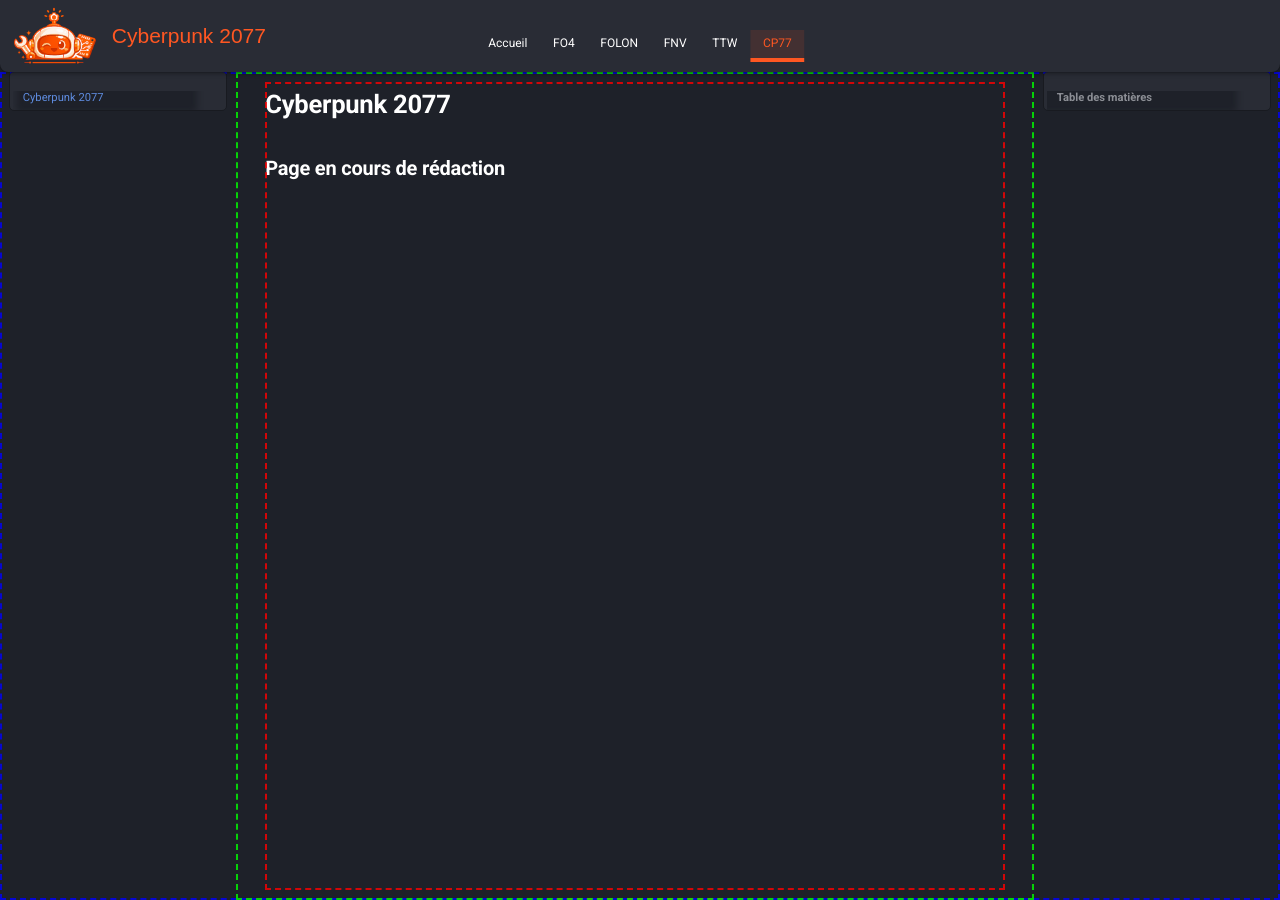
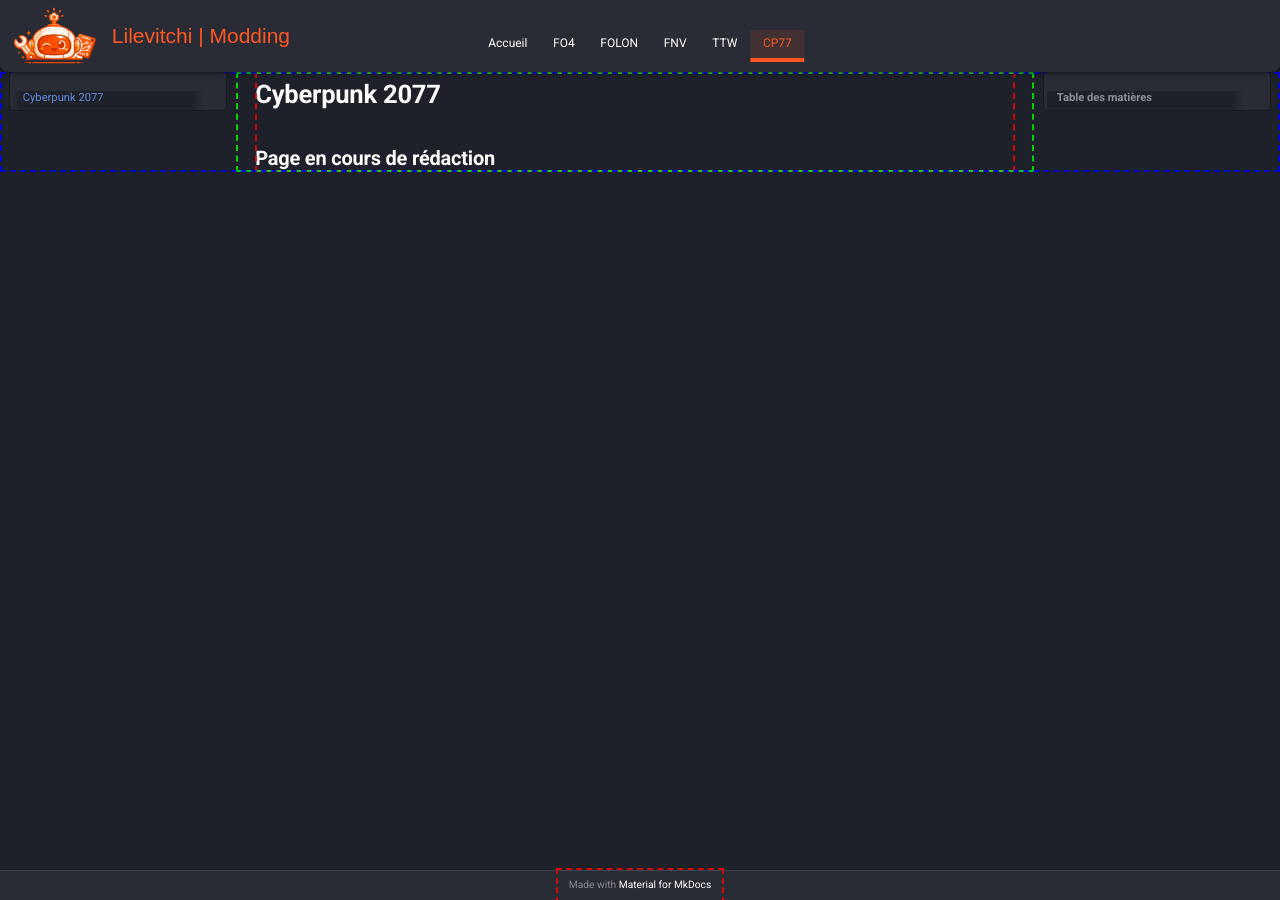
Before and after one commit to Lilevitchi/lilevitchi.github.io, an MkDocs documentation site: the page built from docs/cyberpunk/index.md, in a window 1280 px wide and 900 px high. Built offline with MkDocs 1.6.1 and Material for MkDocs 9.7.7, drawn with Linux system fonts in a browser that asks for light colours.

Commit message:
Update extra.css

```diff
--- a/docs/stylesheets/extra.css
+++ b/docs/stylesheets/extra.css
@@ -59,6 +59,10 @@
   --space-md: 0.9rem;   /* ~14px */
   --space-lg: 1.12rem;  /* ~18px */
   --space-xl: 1.44rem;  /* ~23px */
+
+  /* Z-index map */
+  --z-header: 100;
+  --z-sidebar: 90;
 }
 
 /* ============================================================
@@ -85,7 +89,6 @@
   font-size: var(--font-base-size);
   font-weight: 400;
   height: 100%;
-  overflow: hidden;
 }
 
 * {
@@ -101,12 +104,11 @@
 [data-md-color-scheme] .md-header {
   position: fixed;
   top: 0;
-  left: 0;
-  right: 0;
+  inset-inline: 0;
 
   height: var(--header-height);
   background: var(--bg-surface);
-  z-index: 100;
+  z-index: var(--z-header);
 
   border-bottom-left-radius: var(--radius-md);
   border-bottom-right-radius: var(--radius-md);
@@ -260,9 +262,9 @@
 
 /* Main container */
 [data-md-color-scheme] .md-main {
-  position: relative;
+  /*position: relative;*/
   margin-top: var(--header-height);
-  height: calc(100vh - var(--header-height));
+  /*height: calc(100vh - var(--header-height));*/
 }
 
 /* Zone centrale */
@@ -270,7 +272,7 @@
   display: block;
   max-width: none;
   margin: 0;
-  padding: 0;
+  /*padding: 0;*/
 
   outline: 2px dashed rgba(0, 0, 255, 0.8); /* Bleu (Debug) */
   outline-offset: -2px;
@@ -282,13 +284,13 @@
 
 /* Zone de contenu centrale */
 [data-md-color-scheme] .md-content {
-  position: relative;
+ /*position: relative; */
 
   margin-left: calc(var(--sidebar-width-primary) + (var(--sidebar-gap) * 2));
   margin-right: calc(var(--sidebar-width-secondary) + (var(--sidebar-gap) * 2));
 
-  height: 100%;
-  padding: var(--sidebar-gap);
+  /*height: 100%;
+  padding: var(--sidebar-gap); */
 
   min-width: 0;
 
@@ -299,7 +301,6 @@
 /* Zone scrollable réelle */
 [data-md-color-scheme] .md-content__inner {
   height: 100%;
-  overflow-y: auto;
 
   background: transparent;
   box-shadow: none;
@@ -350,13 +351,12 @@
   border-radius: var(--radius-sm);
   outline: 1px solid rgba(0,0,0,0.2);
 
-  overflow-y: auto;
+  overflow: hidden;
+  z-index: var(--z-sidebar);
 
   transition:
     bottom 200ms ease,
     transform 333ms cubic-bezier(0, 0, 0, 1);
-
-  will-change: bottom;
 }
 
 /* Sidebar gauche */
@@ -369,6 +369,18 @@
 [data-md-color-scheme] .md-sidebar--secondary {
   right: var(--sidebar-gap);
   width: var(--sidebar-width-secondary);
+}
+
+/* Never allow double scroll */
+[data-md-color-scheme] .md-main,
+[data-md-color-scheme] .md-content,
+[data-md-color-scheme] .md-main__inner {
+  overflow: visible;
+}
+
+/* Sidebars must never scroll independently */
+[data-md-color-scheme] .md-sidebar {
+  overscroll-behavior: none;
 }
 
 /* ============================================================
@@ -554,7 +566,7 @@
     max-width: var( --content-max-width); /* Limite la largeur totale pour ne pas s'étaler trop sur ultra-wide */
     margin: 20px auto 0 auto !important; /* Centre la grille si l'écran est trop large */
     height: auto !important;
-    overflow: visible !important;
+    /*overflow: visible !important;*/
     padding-left: 25px !important;
     padding-right: 0 !important;
 }
```
